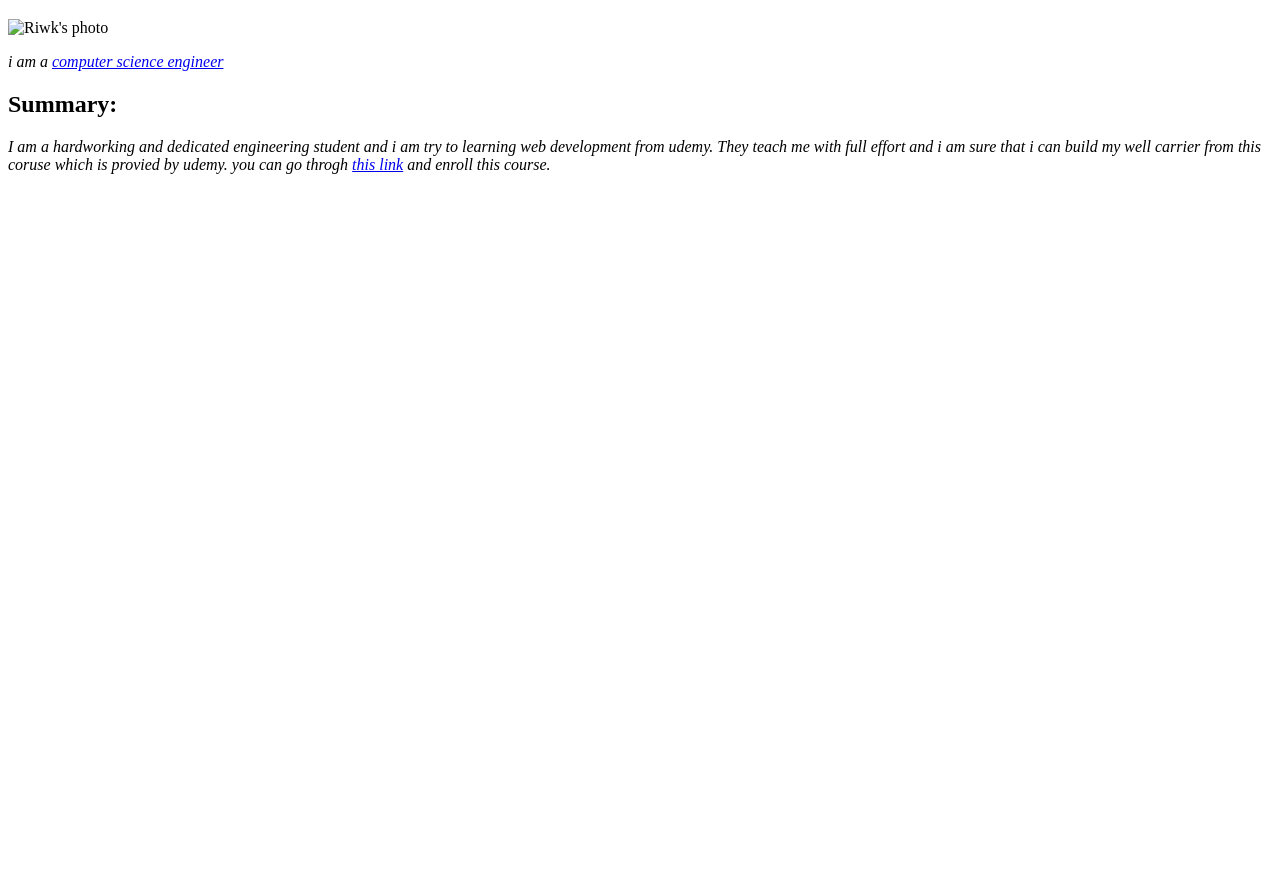
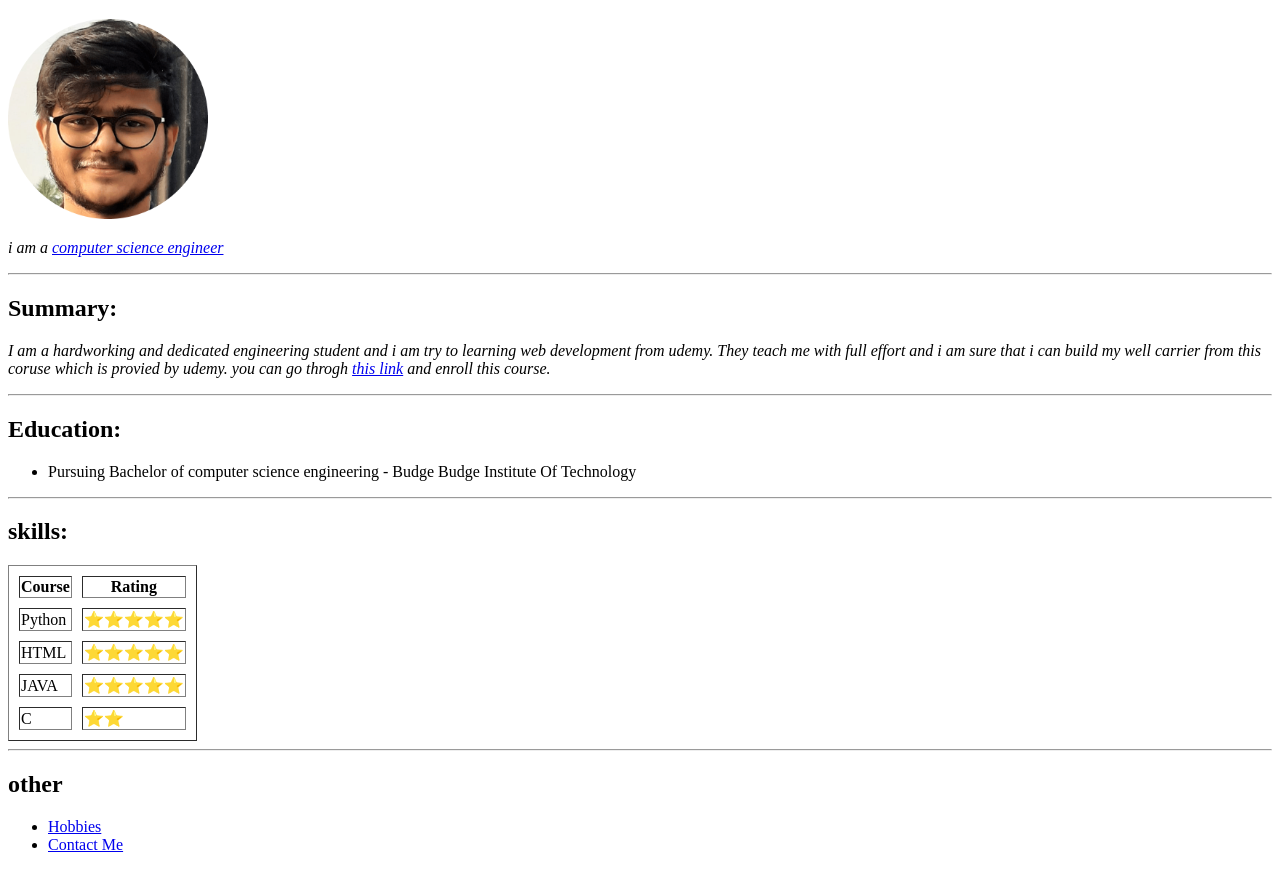
Before and after one commit to Riwk/Riwk-website, a plain HTML site: page index.html in a window 1280 px wide. Shown: the part 61-931 px from the top of the page. Before the commit the page ends 800 px from the top, so only its background shows below. Drawn offline with Linux system fonts and the light colour scheme.

Commit message:
Add files via upload

```diff
--- a/index.html
+++ b/index.html
@@ -6,14 +6,51 @@
     </head>
     <body>
         <h1>Riwk Das</h1>
-        <img src="./photo/photo.png" height="200" alt="Riwk's photo">
+        <img src="./photo/photo1-min-modified.png" height="200" alt="Riwk's photo">
         <p><em>i am a <a href="https://en.wikipedia.org/wiki/Computer_science_and_engineering">computer science engineer</a></em></p>
+        <hr size="2">
         <h2>Summary:</h2>
-        <p><em>I am a hardworking and dedicated engineering student and i am try to learning web development from udemy.
-        They teach me with full effort and i am sure that i can build my well carrier from this coruse which is provied by udemy.
-        you can go throgh <a href="https://www.udemy.com/course/the-complete-web-development-bootcamp/">this link</a> and enroll this course.</em></p>
-
-
-
+            <p><em>I am a hardworking and dedicated engineering student and i am try to learning web development from udemy.
+            They teach me with full effort and i am sure that i can build my well carrier from this coruse which is provied by udemy.
+            you can go throgh <a href="https://www.udemy.com/course/the-complete-web-development-bootcamp/">this link</a> and enroll this course.</em></p>
+        <hr size="2">
+        <h2>Education:</h2>
+            <ul>
+                <li> Pursuing Bachelor of computer science engineering - Budge Budge Institute Of Technology</li>
+            </ul>
+        <hr size="2">
+        <h2>skills:</h2>
+        <table border="" cellspacing ="10">
+            <thead>
+                <tr>
+                    <th>Course </th>
+                    <th>Rating</th>
+                </tr>
+            </thead>
+            <tbody>
+                <tr>
+                    <td>Python</td>
+                    <td>⭐⭐⭐⭐⭐</td>
+                </tr>
+                <tr>
+                    <td>HTML</td>
+                    <td>⭐⭐⭐⭐⭐</td>
+                </tr>
+                <tr>
+                    <td>JAVA</td>
+                    <td>⭐⭐⭐⭐⭐</td>
+                </tr>
+                <tr>
+                    <td>C</td>
+                    <td>⭐⭐</td>
+                </tr>
+            </tbody>
+        </table>
+        <hr size="2">
+        <h2>other</h2>
+        <ul>
+            <li><a href="./hobbies.html">Hobbies</a></li>
+            <li><a href="./contact.html">Contact Me</a></li>
+        </ul>
     </body>
 </html>
```
